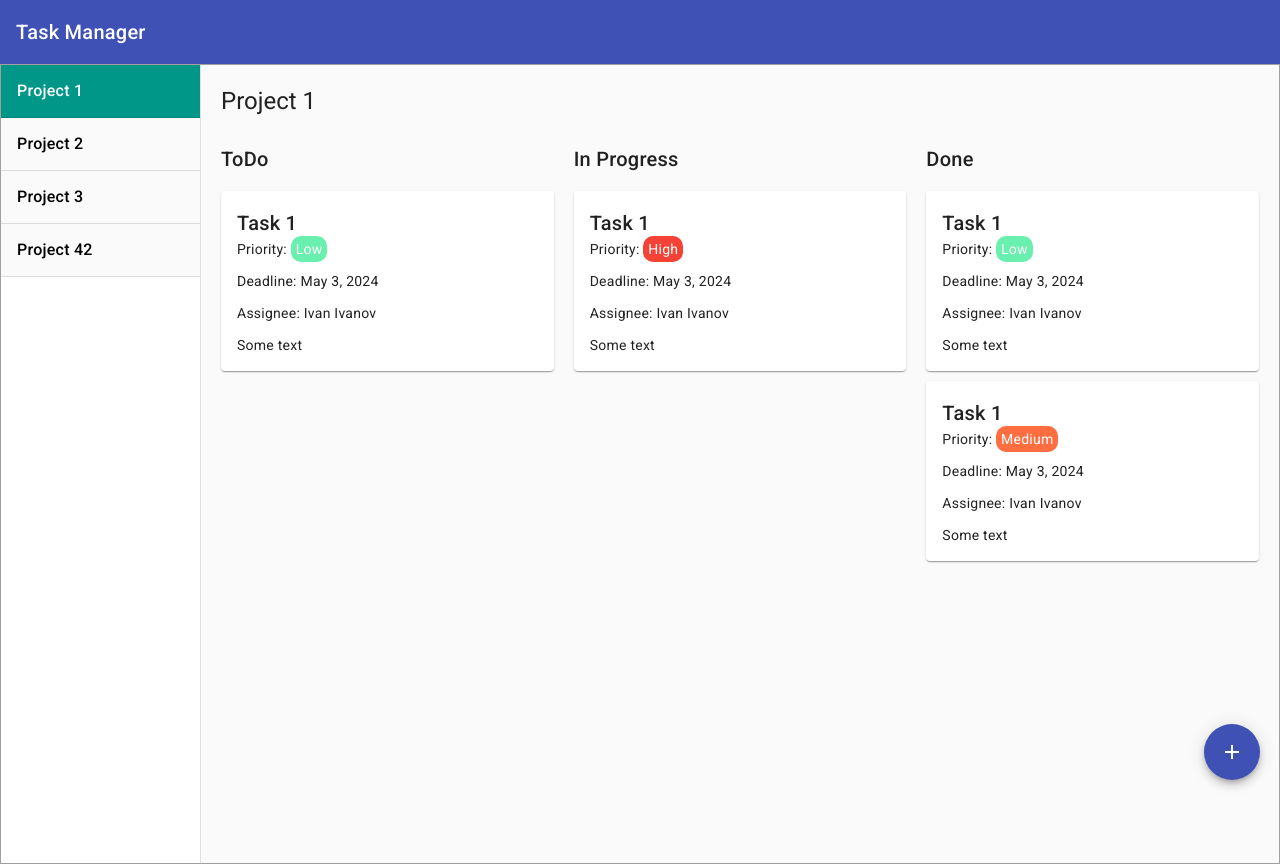
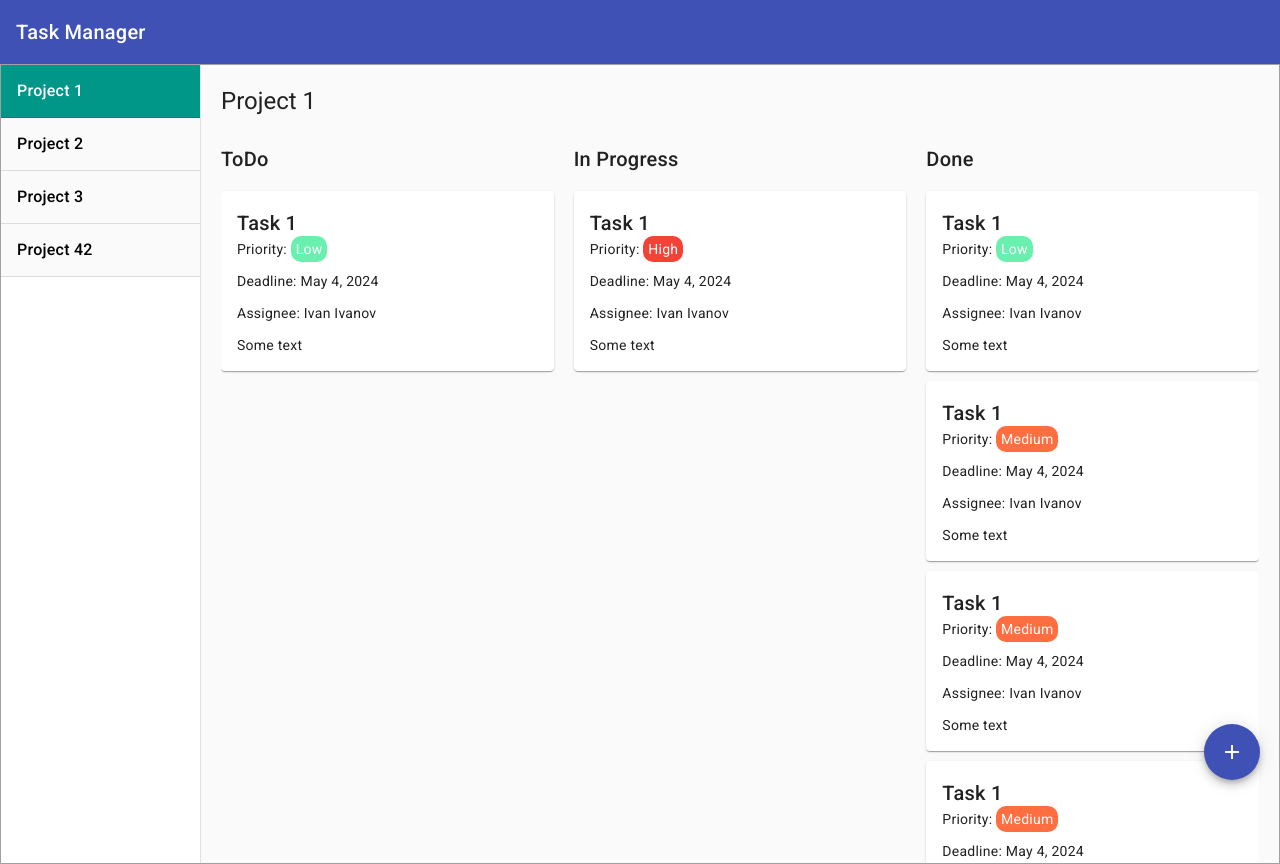
Before and after one commit to maragion/taskTracker, an Angular app: page / in a window 1280 px wide. Built offline with nearby package versions, Linux system fonts and the light colour scheme.

Commit message:
add task

```diff
--- a/src/app/components/new-task/new-task.component.ts
+++ b/src/app/components/new-task/new-task.component.ts
@@ -8,11 +8,21 @@ import {MatInputModule} from "@angular/material/input";
 import {MatSelectModule} from "@angular/material/select";
 import {MatDatepickerModule} from "@angular/material/datepicker";
 import {provideNativeDateAdapter} from "@angular/material/core";
-import {FormBuilder, ReactiveFormsModule, Validators} from "@angular/forms";
+import {FormBuilder, FormGroup, ReactiveFormsModule, Validators} from "@angular/forms";
+import {ProjectDataService} from "../../services/project-data.service";
 
 interface IOptions {
   value: string,
   label: string,
+}
+
+interface IForm {
+  title: string,
+  date: string | number,
+  priority: string,
+  assignee: string,
+  status: string,
+  description: string,
 }
 
 @Component({
@@ -46,7 +56,9 @@ export class NewTaskComponent {
 
 export class NewTaskDialogComponent {
   private _fb = inject(FormBuilder);
-
+  private _dataService = inject(ProjectDataService);
+  constructor(public dialog: MatDialog) {
+  }
   public employees: string[] = ['Ivan Ivanov', 'John Doe', 'Elena Petrova'];
   public statusOptions: IOptions[] = [
     {
@@ -77,7 +89,7 @@ export class NewTaskDialogComponent {
     },
   ];
 
-  public taskForm = this._fb.group({
+  public taskForm: FormGroup = this._fb.group({
     title: ['', Validators.required],
     date: [''],
     priority: ['low'],
@@ -88,9 +100,16 @@ export class NewTaskDialogComponent {
 
   public onSubmit() {
     if (this.taskForm.valid) {
-      const data = this.taskForm.getRawValue();
-      console.log(data);
+      const data: IForm = this.taskForm.getRawValue();
+      data.date = new Date(data.date).getTime();
+      this._dataService.addTask(data);
+      this.taskForm.reset();
+      this.closeDialog();
     }
   }
 
+  closeDialog() {
+    this.dialog.closeAll();
+  }
+
 }
--- a/src/app/components/project-tasks/project-tasks.component.html
+++ b/src/app/components/project-tasks/project-tasks.component.html
@@ -17,7 +17,7 @@
             <mat-card-content>
               <div class="task-info">
                 <p>Priority: <span [ngClass]="['priority', task.priority]">{{ task.priority }}</span></p>
-                <p>Deadline: {{ task.date * 1000 | date }}</p>
+                <p>Deadline: {{ task.date | date }}</p>
                 <p>Assignee: {{ task.assignee }}</p>
               </div>
               <p>{{ task.description }}</p>
@@ -42,7 +42,7 @@
             <mat-card-content>
               <div class="task-info">
                 <p>Priority: <span [ngClass]="['priority', task.priority]">{{ task.priority }}</span></p>
-                <p>Deadline: {{ task.date * 1000 | date }}</p>
+                <p>Deadline: {{ task.date | date }}</p>
                 <p>Assignee: {{ task.assignee }}</p>
               </div>
               <p>{{ task.description }}</p>
@@ -67,7 +67,7 @@
             <mat-card-content>
               <div class="task-info">
                 <p>Priority: <span [ngClass]="['priority', task.priority]">{{ task.priority }}</span></p>
-                <p>Deadline: {{ task.date * 1000 | date }}</p>
+                <p>Deadline: {{ task.date | date }}</p>
                 <p>Assignee: {{ task.assignee }}</p>
               </div>
               <p>{{ task.description }}</p>
--- a/src/app/components/project-tasks/project-tasks.component.scss
+++ b/src/app/components/project-tasks/project-tasks.component.scss
@@ -1,6 +1,8 @@
 .tasks-wrapper {
   display: flex;
   gap: 20px;
+  overflow: auto;
+  padding-bottom: 100px;
 
   .todo, .in-progress, .done{
     flex: 1;
--- a/src/app/interfaces/projects.ts
+++ b/src/app/interfaces/projects.ts
@@ -4,7 +4,7 @@ export interface IProject {
   tasks: ITask[];
 }
 
-interface ITask {
+export interface ITask {
   title: string;
   description: string;
   assignee: string;
--- a/src/app/projects-data.ts
+++ b/src/app/projects-data.ts
@@ -8,7 +8,7 @@ export const PROJECTSDATA = [
         description: 'Some text',
         status: 'done',
         assignee: 'Ivan Ivanov',
-        date: 1714733652,
+        date: 1714842000000,
         priority: 'low',
       },
       {
@@ -16,7 +16,7 @@ export const PROJECTSDATA = [
         description: 'Some text',
         status: 'todo',
         assignee: 'Ivan Ivanov',
-        date: 1714733652,
+        date: 1714842000000,
         priority: 'low',
       },
       {
@@ -24,7 +24,7 @@ export const PROJECTSDATA = [
         description: 'Some text',
         status: 'in-progress',
         assignee: 'Ivan Ivanov',
-        date: 1714733652,
+        date: 1714842000000,
         priority: 'high',
       },
       {
@@ -32,9 +32,26 @@ export const PROJECTSDATA = [
         description: 'Some text',
         status: 'done',
         assignee: 'Ivan Ivanov',
-        date: 1714733652,
+        date: 1714842000000,
         priority: 'medium',
-      },]
+      },
+      {
+        title: 'Task 1',
+        description: 'Some text',
+        status: 'done',
+        assignee: 'Ivan Ivanov',
+        date: 1714842000000,
+        priority: 'medium',
+      },
+      {
+        title: 'Task 1',
+        description: 'Some text',
+        status: 'done',
+        assignee: 'Ivan Ivanov',
+        date: 1714842000000,
+        priority: 'medium',
+      }
+    ]
   },
   {
     title: 'Project 2',
@@ -45,7 +62,7 @@ export const PROJECTSDATA = [
         description: 'Some text',
         status: 'todo',
         assignee: 'Ivan Ivanov',
-        date: 1714733652,
+        date: 1714842000000,
         priority: 'low',
       },
       {
@@ -53,7 +70,7 @@ export const PROJECTSDATA = [
         description: 'Some text',
         status: 'in-progress',
         assignee: 'Ivan Ivanov',
-        date: 1714733652,
+        date: 1714842000000,
         priority: 'high',
       },
       {
@@ -61,7 +78,7 @@ export const PROJECTSDATA = [
         description: 'Some text',
         status: 'done',
         assignee: 'Ivan Ivanov',
-        date: 1714733652,
+        date: 1714842000000,
         priority: 'medium',
       },
     ]
@@ -74,7 +91,7 @@ export const PROJECTSDATA = [
       description: 'Some text',
       status: 'done',
       assignee: 'Ivan Ivanov',
-      date: 1714733652,
+      date: 1714842000000,
       priority: 'medium',
     }]
   },
@@ -86,7 +103,7 @@ export const PROJECTSDATA = [
       description: 'Some text',
       status: 'done',
       assignee: 'Ivan Ivanov',
-      date: 1714733652,
+      date: 1714842000000,
       priority: 'low',
     }]
   },
--- a/src/app/services/project-data.service.ts
+++ b/src/app/services/project-data.service.ts
@@ -1,12 +1,12 @@
 import {Injectable, signal} from '@angular/core';
 import {BehaviorSubject, Observable} from "rxjs";
-import { IProject} from "../interfaces/projects";
+import {IProject} from "../interfaces/projects";
 
 @Injectable({
   providedIn: 'root'
 })
 export class ProjectDataService {
-  projects:IProject[] = [];
+  projects: IProject[] = [];
   data: BehaviorSubject<IProject[]>;
   $projectsData: Observable<IProject[]>;
   currentProjectId: number = 0;
@@ -18,7 +18,7 @@ export class ProjectDataService {
     this.currentProject = new BehaviorSubject(this.projects[this.currentProjectId]);
     this.data = new BehaviorSubject(this.projects);
     this.$projectsData = this.data as Observable<IProject[]>;
-    this.$currentProjectData =  this.currentProject as Observable<IProject>;
+    this.$currentProjectData = this.currentProject as Observable<IProject>;
   }
 
   public setCurrentProject(projectId: number) {
@@ -39,4 +39,8 @@ export class ProjectDataService {
     }
   }
 
+  public addTask(data: any) {
+    this.projects[this.currentProjectId].tasks.push(data);
+  }
+
 }
--- a/src/styles.scss
+++ b/src/styles.scss
@@ -1,4 +1,4 @@
 /* You can add global styles to this file, and also import other style files */
 
 html, body { height: 100%; }
-body { margin: 0; font-family: Roboto, "Helvetica Neue", sans-serif; }
+body { margin: 0; font-family: Roboto, "Helvetica Neue", sans-serif; overflow: hidden;}
```
